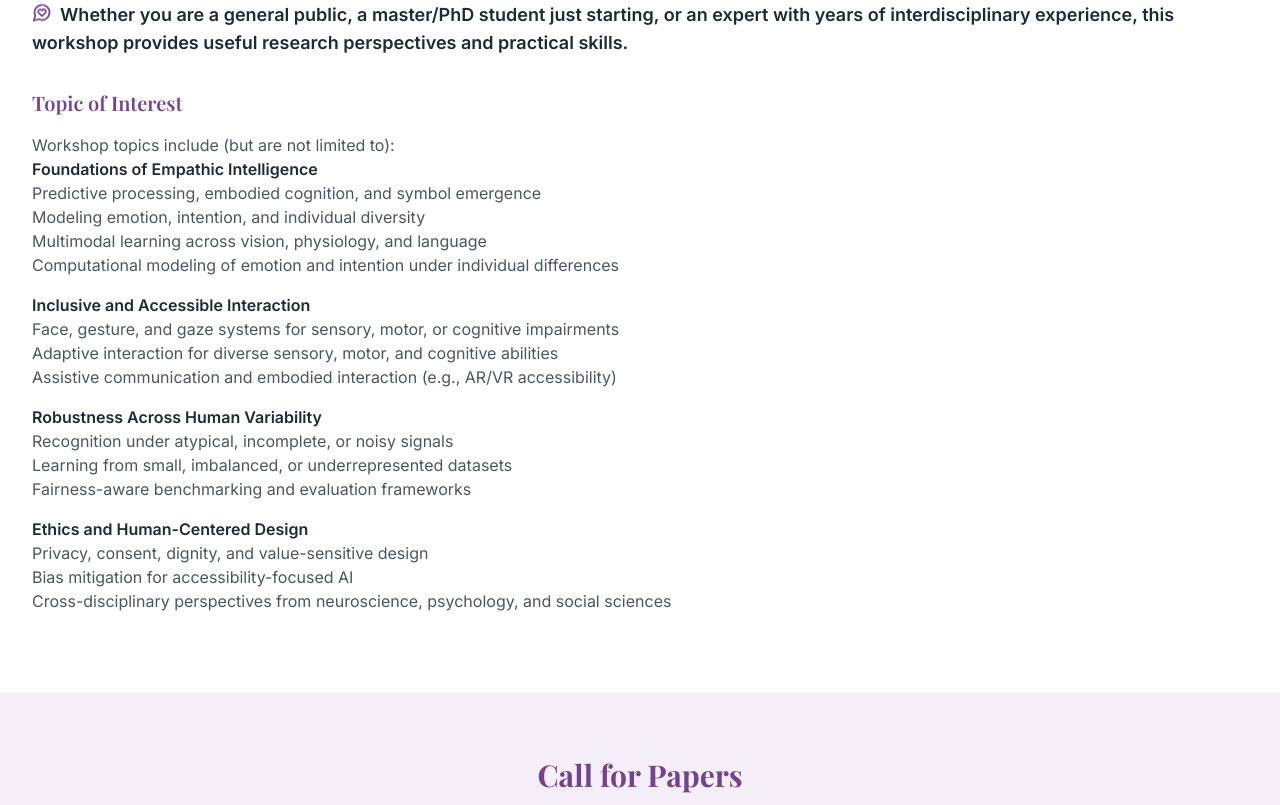
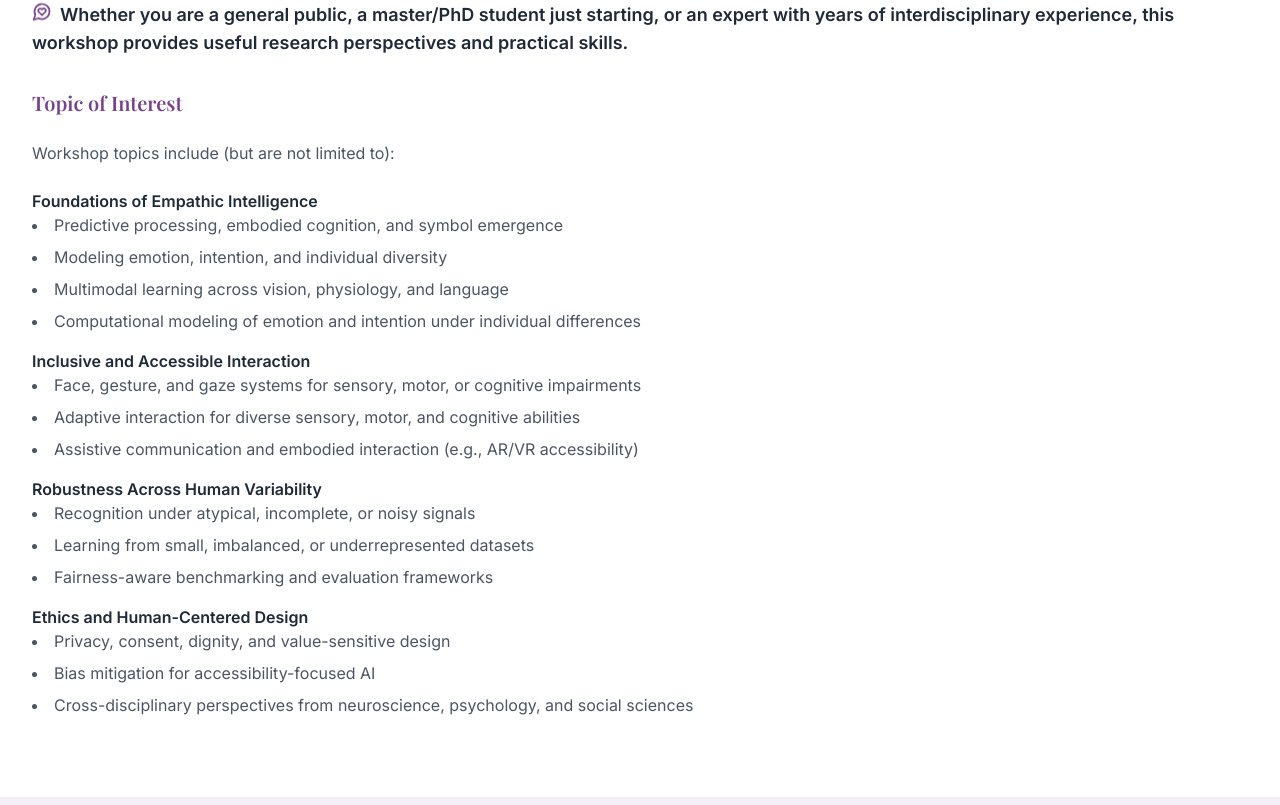
Before and after one commit to ElizaZhou96/EmpAI26, a React (Vite) app: page / in a window 1280 px wide. Shown: the part 1015-1820 px from the top of the page. Built offline with nearby package versions, Linux system fonts and the light colour scheme.

Commit message:
Update App.tsx

```diff
--- a/src/App.tsx
+++ b/src/App.tsx
@@ -110,35 +110,35 @@ function App() {
           <p className="text-lg text-gray-600 mb-8">
           In the past decade, artificial intelligence (AI) has achieved remarkable progress in recognizing faces, gestures, and multimodal signals. However, the most challenging question remains: How can AI understand all humans, not only the “typical” ones? According to the World Health Organization (WHO) report in 2023, an estimated 1.3 billion people (about 16% of the global population) live with significant disabilities affecting vision, hearing, cognition, or mobility. Their gestures are subtler, their facial cues atypical, and their voices sometimes silent. <br />This workshop proposes <strong className="font-bold text-gray-800">“Empathic Intelligence,”</strong> which extends beyond perception and action, bringing social understanding, affective awareness, and human-centered reasoning into intelligent systems. We aim to explore how multimodal AI can perceive, express, and respond responsibly to non-normative human signals, designing technologies and applications that make the world more accessible, inclusive, and emotionally intelligent. <br /><strong className="font-bold text-gray-800"><MessageCircleHeart className="inline w-5 h-5 text-[#77428D] animate-bounce mr-2" />Whether you are a general public, a master/PhD student just starting, or an expert with years of interdisciplinary experience, this workshop provides useful research perspectives and practical skills.</strong>
           </p>
-          <h3 className="text-xl font-semibold text-[#77428D] mb-4">Topic of Interest</h3>
-            <p className="text-gray-600 mb-4">
+          <h3 className="text-xl font-semibold text-[#77428D] mb-6">Topic of Interest</h3>
+            <p className="text-gray-600 mb-6">
 			Workshop topics include (but are not limited to):<br/>
+			</p>
             <strong className="font-bold text-gray-800">Foundations of Empathic Intelligence</strong>
-            <ul className="text-gray-600 mb-4">
+            <ul className="text-gray-600 mb-4 list-disc list-inside space-y-2">
                 <li>Predictive processing, embodied cognition, and symbol emergence                </li>
                 <li>Modeling emotion, intention, and individual diversity</li>
                 <li>Multimodal learning across vision, physiology, and language</li>
                 <li>Computational modeling of emotion and intention under individual differences</li>
             </ul>
             <strong className="font-bold text-gray-800">Inclusive and Accessible Interaction</strong>
-            <ul className="text-gray-600 mb-4">
+            <ul className="text-gray-600 mb-4 list-disc list-inside space-y-2">
                 <li>Face, gesture, and gaze systems for sensory, motor, or cognitive impairments</li>
                 <li>Adaptive interaction for diverse sensory, motor, and cognitive abilities</li>
                 <li>Assistive communication and embodied interaction (e.g., AR/VR accessibility)</li>
             </ul>
             <strong className="font-bold text-gray-800">Robustness Across Human Variability</strong>
-            <ul className="text-gray-600 mb-4">
+            <ul className="text-gray-600 mb-4 list-disc list-inside space-y-2">
                 <li>Recognition under atypical, incomplete, or noisy signals</li>
                 <li>Learning from small, imbalanced, or underrepresented datasets</li>
                 <li>Fairness-aware benchmarking and evaluation frameworks</li>
             </ul>
             <strong className="font-bold text-gray-800">Ethics and Human-Centered Design</strong>
-            <ul className="text-gray-600 mb-4">
+            <ul className="text-gray-600 mb-4 list-disc list-inside space-y-2">
                 <li>Privacy, consent, dignity, and value-sensitive design</li>
                 <li>Bias mitigation for accessibility-focused AI</li>
                 <li>Cross-disciplinary perspectives from neuroscience, psychology, and social sciences</li>
             </ul>
-			      </p>
         </div>
       </section>
 
```
